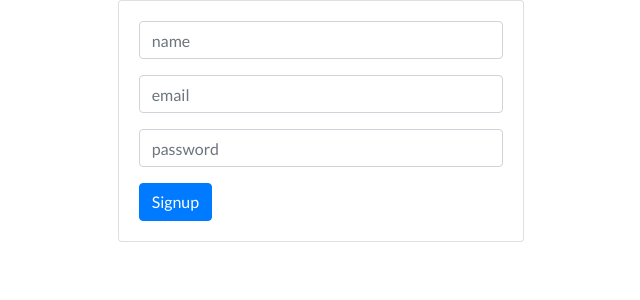
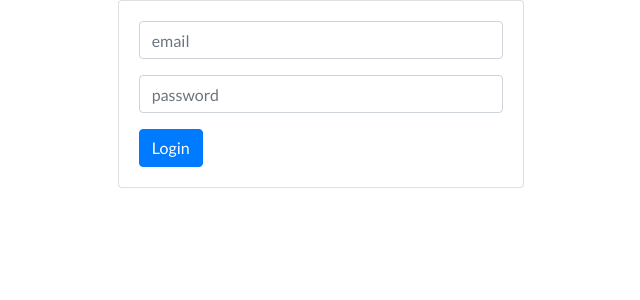
Before and after one commit to tjbecker8/slack-clone, a React (Create React App) app in the folder slack-react/: page /login in a window 1280 px wide. Shown: the top 300 px of the page, without its empty margins (319-959 px from the left). Built offline with nearby package versions, Linux system fonts and the light colour scheme.

Commit message:
added login page

```diff
--- a/slack-react/src/App.js
+++ b/slack-react/src/App.js
@@ -3,7 +3,7 @@ import 'bootstrap/dist/css/bootstrap.min.css'
 import './App.css';
 import Sidebar from './sidebar'
 import Content from './Content'
-import Signup from './signup'
+
 
 
 class App extends Component {
--- /dev/null
+++ b/slack-react/src/login.js
@@ -0,0 +1,61 @@
+import React, {Component} from 'react';
+import './sidebar.css';
+import axios from 'axios'
+
+class Login extends Component {
+	//data
+	state = {
+		email: '',
+		password: '',
+	}
+
+	//functions
+
+changeEmail = (e) => {
+	this.setState({email: e.target.value})
+}
+
+changePassword = (e) => {
+	this.setState({password: e.target.value})
+}
+
+login =(e) => {
+	e.preventDefault()
+	axios.post('http://localhost:4000/api/login', this.state).then((res) => {
+		console.log('res',res)
+		localStorage.setItem('token', res.data.token)
+		// let x = localStorage.getItem('token')
+	}).catch((err)=> {
+		console.log('err', err)
+	})
+}
+
+
+	//render
+	render() {
+		return (
+			<div className="row">
+				<div className="col-sm-4 offset-4">
+					<div className="card signup">
+						<div className="card-body">
+							<form onSubmit={(e)=> this.login(e)}>
+								<div className="form-group">
+									<input type="email" className="form-control" placeholder="email" value={this.state.email} onChange={(e) => this.changeEmail(e)}/>
+								</div>
+								<div className="form-group">
+									<input type="password" className="form-control" placeholder="password" value={this.state.password} onChange={(e) => this.changePassword(e)}/>
+								</div>
+								<button type="submit" className="btn btn-primary">Login</button>
+							</form>
+
+						</div>
+					</div>
+				</div>
+			</div>
+		)
+	}
+}
+
+
+
+export default Login;
--- a/slack-react/src/routes.js
+++ b/slack-react/src/routes.js
@@ -2,6 +2,7 @@ import React, {Component} from 'react';
 import {BrowserRouter, Route, Switch} from 'react-router-dom'
 import Signup from './signup'
 import App from './App'
+import Login from './login'
 
 
 class Routes extends Component {
@@ -15,6 +16,7 @@ state = {}
 			<BrowserRouter>
 				<Switch>
 					<Route path="/app" component={App} />
+					<Route path="/login" component={Login} />
 					<Route path="/" component={Signup} />
 				</Switch>
 			</BrowserRouter>
```
